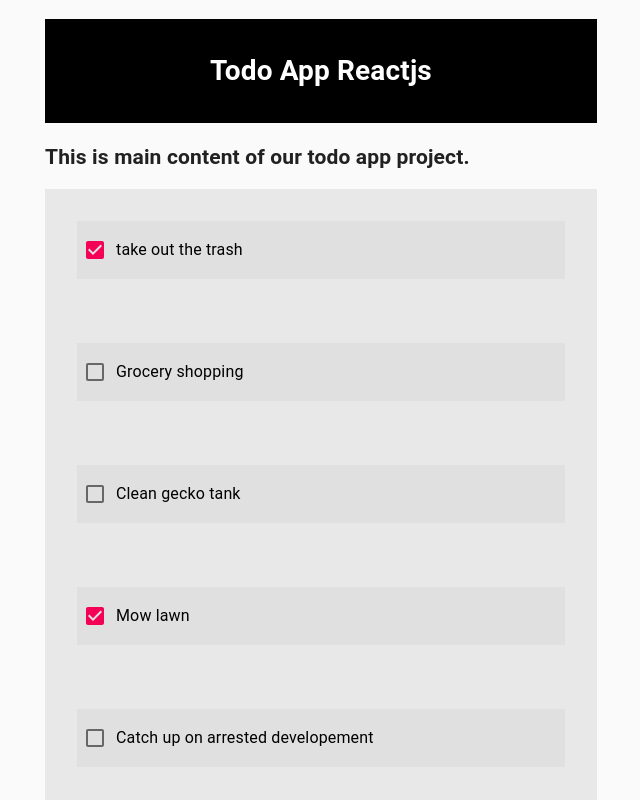
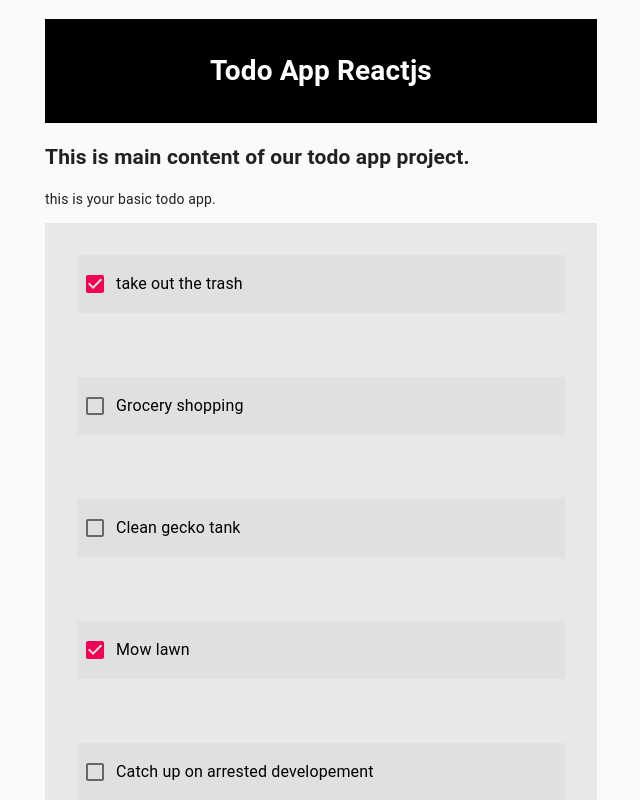
Before and after one commit to rcode321/Basic-React-Todo-App, a React (Create React App) app: page / in a window 1280 px wide. Shown: the top 800 px of the page, without its empty margins (319-959 px from the left). Built offline with nearby package versions, Linux system fonts and the light colour scheme.

Commit message:
update only

```diff
--- a/src/components/MainContent.js
+++ b/src/components/MainContent.js
@@ -9,6 +9,7 @@ const MainContent = () => {
 	return (
 		<main>
 			<h2>This is main content of our todo app project.</h2>
+			<p>this is your basic todo app.</p>
 			{todoitem}
 		</main>
 	);
```
